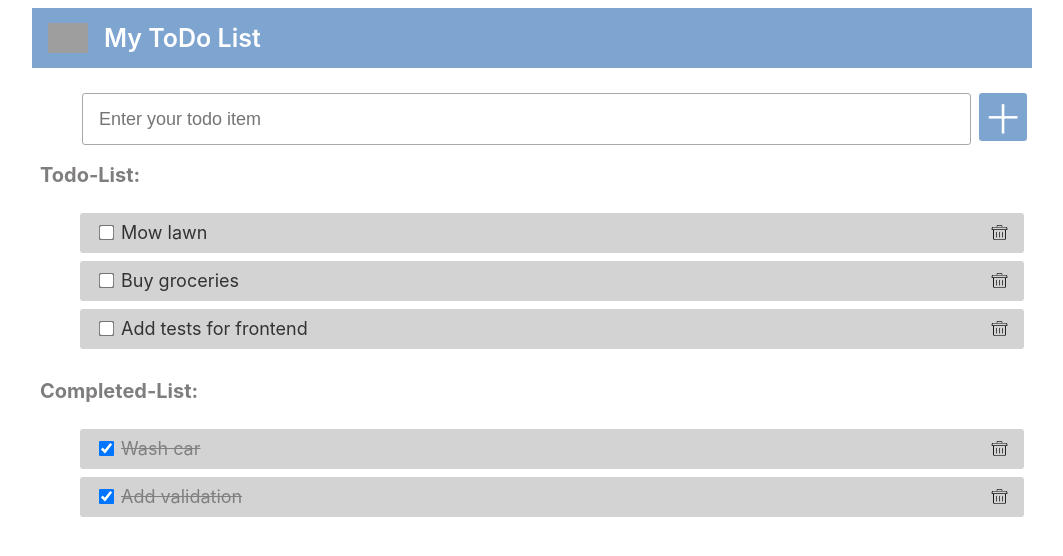
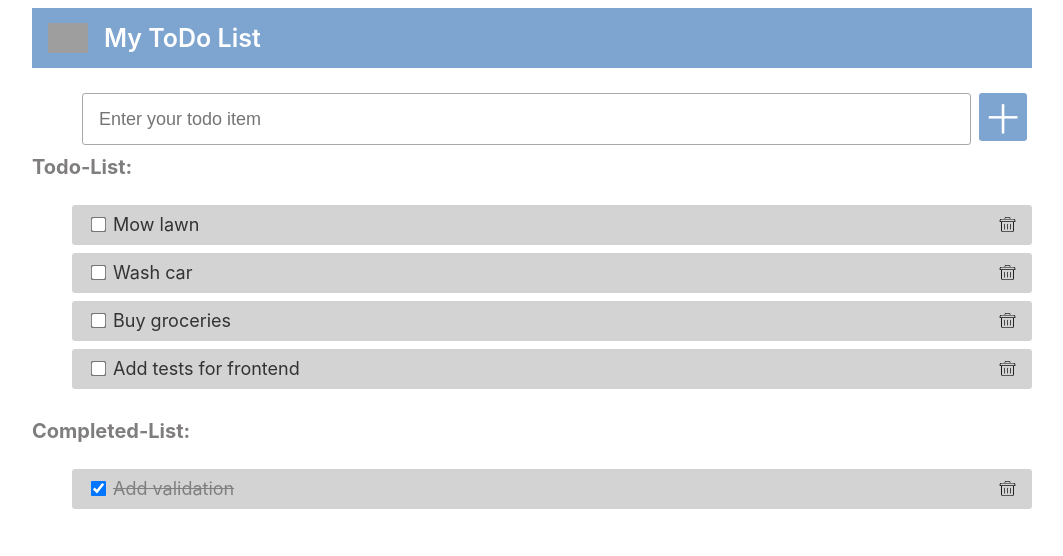
Before and after one commit to yellowinch/todo-app-angular, an Angular app: page / in a window 1280 px wide. Shown: the top 556 px of the page, without its empty margins (108-1171 px from the left). Built offline with nearby package versions, Linux system fonts and the light colour scheme; grey boxes are pictures that could not be loaded.

Commit message:
when add new task to an empty todo list, the 'empty' message will disappear.

```diff
--- a/src/app/app.component.html
+++ b/src/app/app.component.html
@@ -14,8 +14,6 @@
 <div class="input-container">
   <app-task-add></app-task-add>
 </div>
-<div class="main-container">
-  <app-to-do></app-to-do>
-</div>
+
 
 <router-outlet></router-outlet>
--- a/src/app/task-add/task-add.component.html
+++ b/src/app/task-add/task-add.component.html
@@ -1,7 +1,8 @@
 <section class="input-section">
   <input type="text" placeholder="Enter your todo item" id="todo-input"
   (keyup)="onKey($event)"/>
-  <button type="button" id="add-todo" (click)="addTask()">
+  <button type="button" id="add-todo" (click)="addTask();child.onCheck()">
    十
   </button>
 </section>
+<app-to-do #child></app-to-do>
--- a/src/app/task-add/task-add.component.ts
+++ b/src/app/task-add/task-add.component.ts
@@ -1,4 +1,4 @@
-import { Component, OnInit } from '@angular/core';
+import { Component, OnInit, Output, EventEmitter } from '@angular/core';
 import { TasksService } from '../../tasks.service';
 
 @Component({
@@ -7,9 +7,9 @@ import { TasksService } from '../../tasks.service';
   styleUrls: ['./task-add.component.scss'],
 })
 export class TaskAddComponent implements OnInit {
+  @Output() myEvent = new EventEmitter();
   newTaskContent = '';
   constructor(private taskService: TasksService) {}
-
   ngOnInit(): void {}
   onKey(event: any) {
     this.newTaskContent = event.target.value;
@@ -18,4 +18,8 @@ export class TaskAddComponent implements OnInit {
   addTask() {
     this.taskService.add(this.newTaskContent);
   }
+
+  changeTaskLength() {
+    this.myEvent.emit();
+  }
 }
--- a/src/app/to-do/to-do.component.html
+++ b/src/app/to-do/to-do.component.html
@@ -7,8 +7,9 @@
       [style.display]="task.done ? 'none' : 'block'">
       <input type="checkbox" [(ngModel)]="task.done" (click)="onCheck()">
       <label (click)="clickLabel(task.id)" *ngIf="editIndex !== task.id">{{task.content}}</label>
-      <input (change)="null" *ngIf="editIndex == task.id" class="input-style" [defaultValue]="task.content"  (keyup.enter)="enter($event)"/>
-      <img src="assets/images/trash_icon.png"  alt="bin-trash">
+      <input *ngIf="editIndex == task.id" class="input-style"
+             [defaultValue]="task.content"  (keyup.enter)="enter($event,task.id)"/>
+      <img src="assets/images/trash_icon.png" (click)="deleteTask(task.id)"  alt="bin-trash">
   </li>
 
 </ul>
@@ -20,6 +21,6 @@
     <input type="checkbox" [(ngModel)]="task.done" (click)="onCheck()">
     <label
     >{{task.content}}</label>
-    <img src="assets/images/trash_icon.png"  alt="bin-trash">
+    <img src="assets/images/trash_icon.png" (click)="deleteTask(task.id)" alt="bin-trash">
   </li>
 </ul>
--- a/src/app/to-do/to-do.component.ts
+++ b/src/app/to-do/to-do.component.ts
@@ -1,4 +1,4 @@
-import { Component, OnInit } from '@angular/core';
+import { ChangeDetectorRef, Component, OnInit } from '@angular/core';
 import { Task } from '../shared/task.model';
 import { TasksService } from '../../tasks.service';
 
@@ -11,8 +11,11 @@ export class ToDoComponent implements OnInit {
   tasks: Task[] = [];
   toDoTasks: Task[] = [];
   completedTasks: Task[] = [];
-  editIndex: number = 2; // 展示当前的input 隐藏label
-  constructor(private taskService: TasksService) {}
+  editIndex: number = 0; // 展示当前的input 隐藏label
+  constructor(
+    private taskService: TasksService,
+    private ref: ChangeDetectorRef
+  ) {}
   ngOnInit(): void {
     this.taskService.init();
     this.tasks = this.taskService.getTasks();
@@ -28,10 +31,23 @@ export class ToDoComponent implements OnInit {
   }
 
   clickLabel(id: number) {
+    this.editIndex = id;
     console.log('click id', id);
   }
-  enter(e: any) {
+  enter(e: any, id: number) {
     console.log('enter', e.target.value);
+    let newContent: string;
+    newContent = e.target.value.toString();
+    this.taskService.edit(id, newContent);
     this.editIndex = -1;
   }
+
+  deleteTask(id: number) {
+    console.log('id', id);
+    this.taskService.delete(id);
+    this.tasks = this.taskService.getTasks();
+    this.onCheck();
+    this.ref.detectChanges();
+    console.log('this.tasks', this.tasks);
+  }
 }
--- a/src/tasks.service.ts
+++ b/src/tasks.service.ts
@@ -15,7 +15,7 @@ export class TasksService {
     {
       id: 2,
       content: 'Wash car',
-      done: true,
+      done: false,
     },
     {
       id: 3,
@@ -63,4 +63,29 @@ export class TasksService {
       })
     );
   }
+
+  delete(id: number) {
+    // this.tasks.splice(
+    //   this.tasks.findIndex((task) => task.id === id),
+    //   1
+    // );
+    this.tasks = this.tasks.filter((task) => task.id !== id);
+    console.log('this.tasks in service', this.tasks);
+  }
+
+  edit(id: number, content: string) {
+    let filteredTask = this.getTaskById(id);
+    if (filteredTask.length == 0) {
+      return;
+    }
+    let editedTask = filteredTask[0];
+    editedTask.content = content;
+    this.tasks = this.tasks.map((t) => {
+      return t.id === editedTask.id ? editedTask : t;
+    });
+  }
+
+  getTaskById(id: number): Task[] {
+    return this.tasks.filter((task) => task.id == id);
+  }
 }
```
